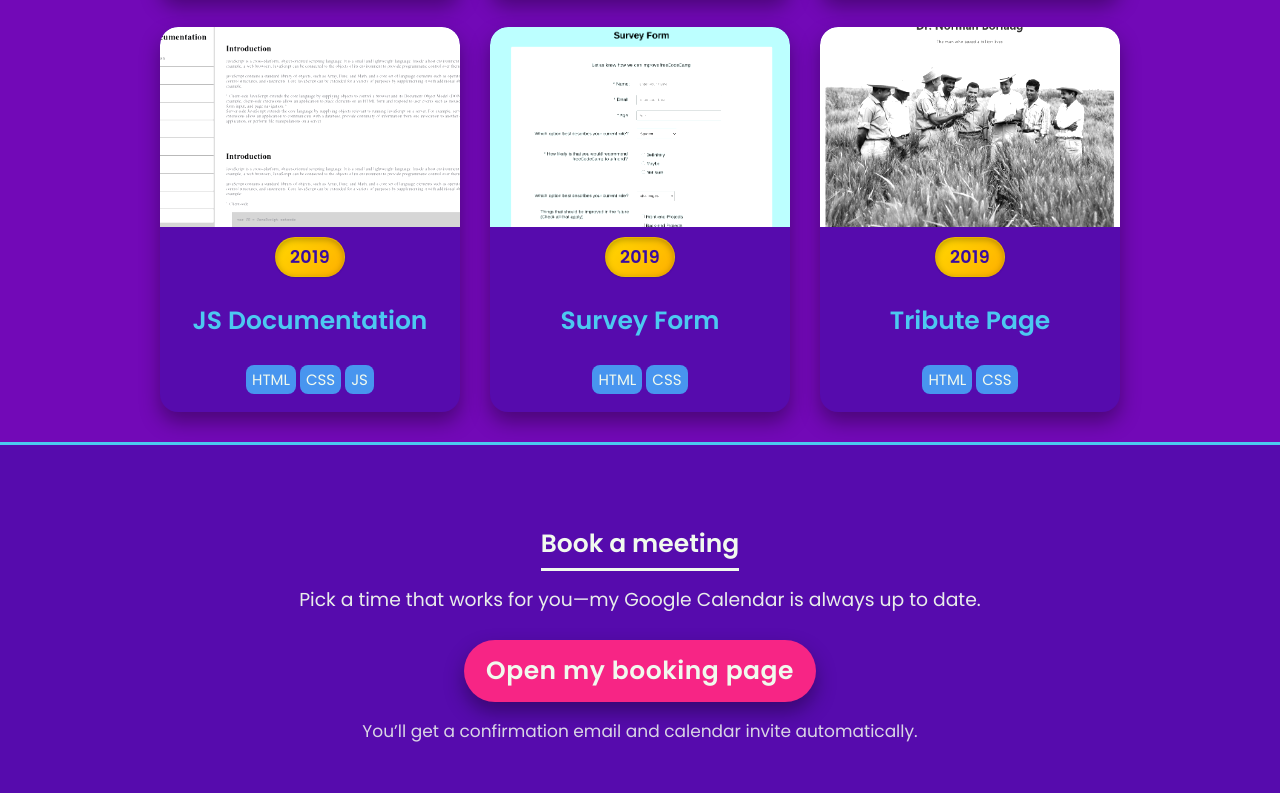
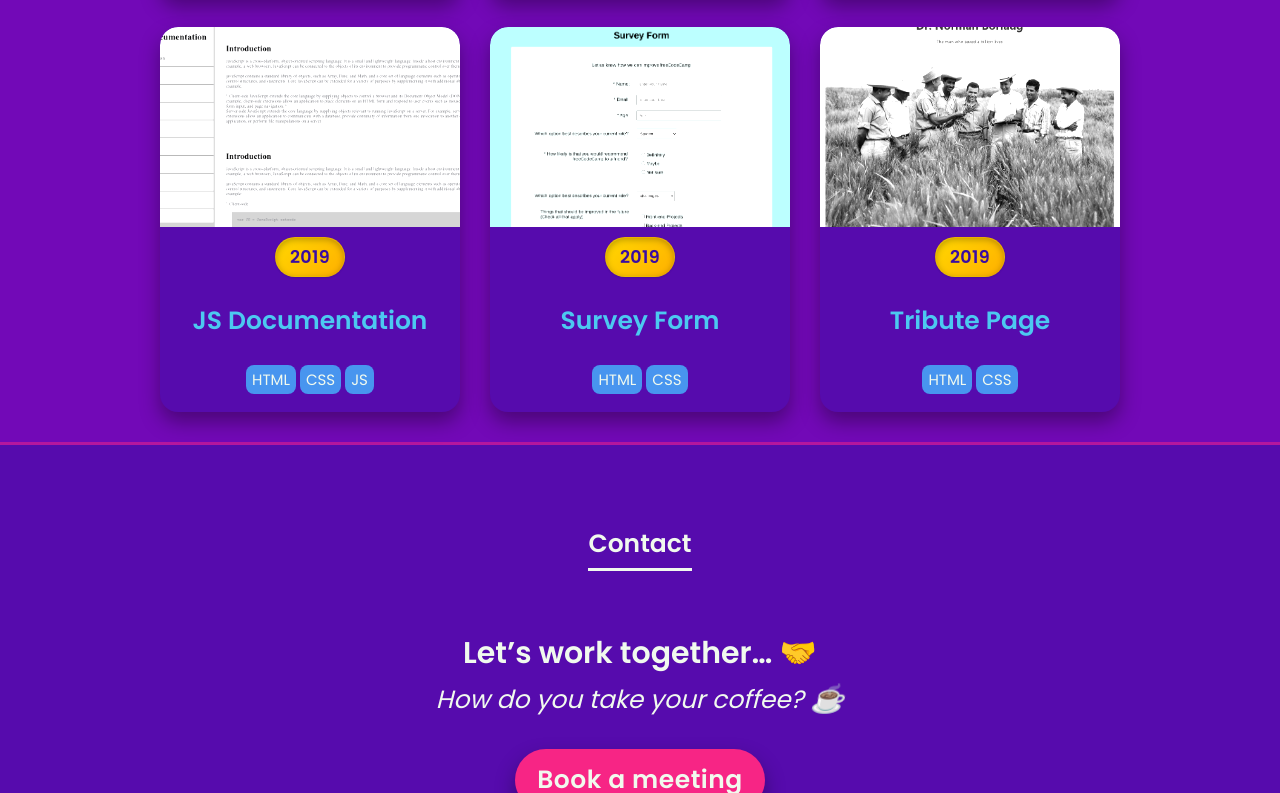
Before and after one commit to MohamedYassineBenomar/Personal-Portfolio-Webpage, a plain HTML site: page index.html in a window 1280 px wide. Shown: the part 2007-2800 px from the top of the page. Drawn offline with Linux system fonts and the light colour scheme.

Commit message:
Contact/BookMeeting fusion

```diff
--- a/index.html
+++ b/index.html
@@ -20,7 +20,7 @@
       <nav class="navi">
         <a href="#"><li>Home</li></a>
         <a href="#nav-projects"><li>Projects</li></a>
-        <a href="#booking"><li>Book a meeting</li></a>
+        <!-- removed from nav: <a href="#booking"><li>Book a meeting</li></a> -->
         <a href="#contact"><li>Contact</li></a>
       </nav>
     </div>
@@ -118,7 +118,7 @@
           </a>
         </li>
 
-        <!-- (Optional extra, kept and sorted with 2021) -->
+        <!-- (extra, kept with 2021) -->
         <li class="cards-p">
           <a href="https://codepen.io/etnad-thunderwood/full/NWMLvJE" target="_blank" class="tableau">
             <div class="all-image"><img src="./src/imgs/SnakeGameImg.png" alt="Snake Game"></div>
@@ -158,27 +158,20 @@
       </ul>
     </section>
 
-    <!-- ───────── BOOKING ───────── -->
-    <section id="booking" class="booking">
-      <h2>Book a meeting</h2>
-      <p class="booking-sub">
-        Pick a time that works for you—my Google Calendar is always up to date.
-      </p>
-
-      <a class="btn-book" href="https://calendar.google.com/calendar/u/0/appointments/schedules/AcZssZ0LGOfIUrKizhhkGdMif7cP84XBQpGk3FpuvYt8KmBPSODK722g4dz6TrEbZVtD7EKjMl7GT6Qo" target="_blank" rel="noopener">
-        Open my booking page
-      </a>
-
-      <p class="booking-note">
-        You’ll get a confirmation email and calendar invite automatically.
-      </p>
-    </section>
+    <!-- (Removed the standalone Booking section) -->
 
     <!-- Contact -->
 <section id="contact">
   <h2>Contact</h2>
   <h3 class="call">Let’s work together… 🤝</h3>
   <p class="p-footer">How do you take your coffee? <span class="emoji">☕</span></p>
+
+  <!-- Booking button (kept) -->
+  <p class="contact-booking">
+    <a class="btn-book" href="https://calendar.google.com/calendar/u/0/appointments/schedules/AcZssZ0LGOfIUrKizhhkGdMif7cP84XBQpGk3FpuvYt8KmBPSODK722g4dz6TrEbZVtD7EKjMl7GT6Qo" target="_blank" rel="noopener">
+      Book a meeting
+    </a>
+  </p>
 
   <ul class="contact-list">
     <li><a href="https://www.linkedin.com/in/mohamed-yassine-benomar/" target="_blank">LinkedIn</a></li>
@@ -187,12 +180,12 @@
     <li>Phone: <a href="tel:+34695016159">+34&nbsp;695&nbsp;016&nbsp;159</a></li>
     <li>E-mail: <a href="mailto:mohamedyassinebenomar1@gmail.com">mohamedyassinebenomar1@gmail.com</a></li>
     <li>Barcelona, Spain</li>
-        <li><a href="https://calendar.google.com/calendar/u/0/appointments/schedules/AcZssZ0LGOfIUrKizhhkGdMif7cP84XBQpGk3FpuvYt8KmBPSODK722g4dz6TrEbZVtD7EKjMl7GT6Qo" target="_blank" rel="noopener">Book a meeting</a></li>
   </ul>
 </section>
+
   </main>
 
-  <!-- ───────── FOOTER  ───────── -->
+  <!-- ───────── FOOTER ───────── -->
   <footer>
     <div class="bot-side-footer">
       <div class="content-bot">© MADE BY MOHAMED YASSINE BENOMAR 2019</div>
--- a/styles.css
+++ b/styles.css
@@ -442,3 +442,5 @@ h1 {
 @media (max-width: 576px) {
   .btn-book { width: 100%; max-width: 360px; }
 }
+/* Space between the booking button and the LinkedIn item */
+.contact-booking { margin-bottom: 1rem; } /* ≈ 25px given your 1rem = 25px */
```
Also changed, not shown: 1 other file. Lines whose indentation alone changed are shown as unchanged.
